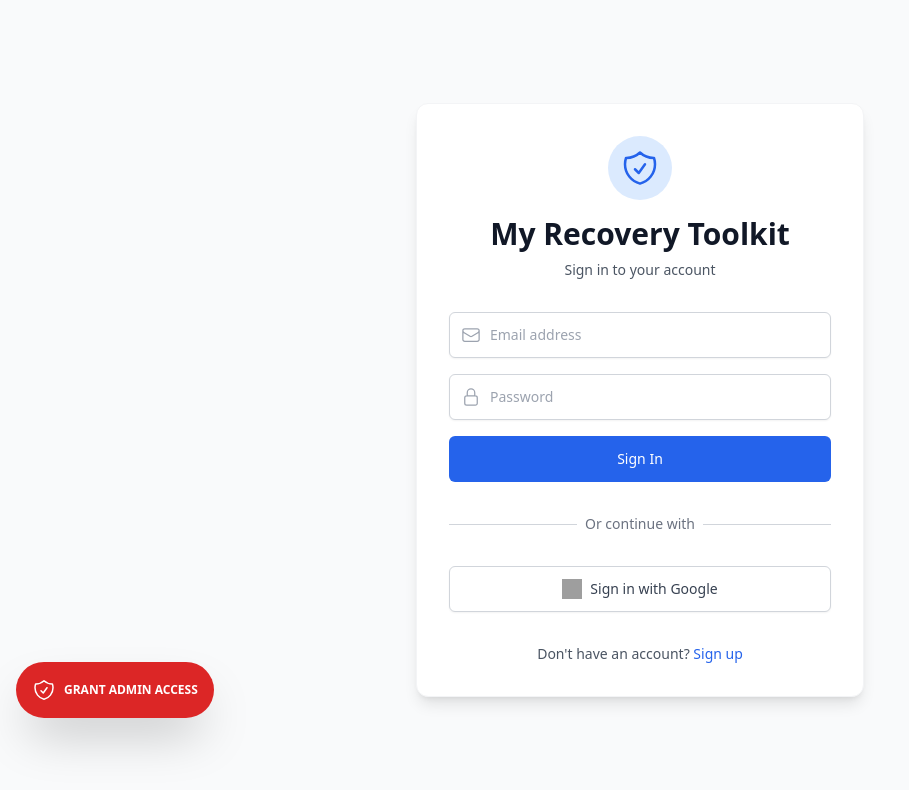
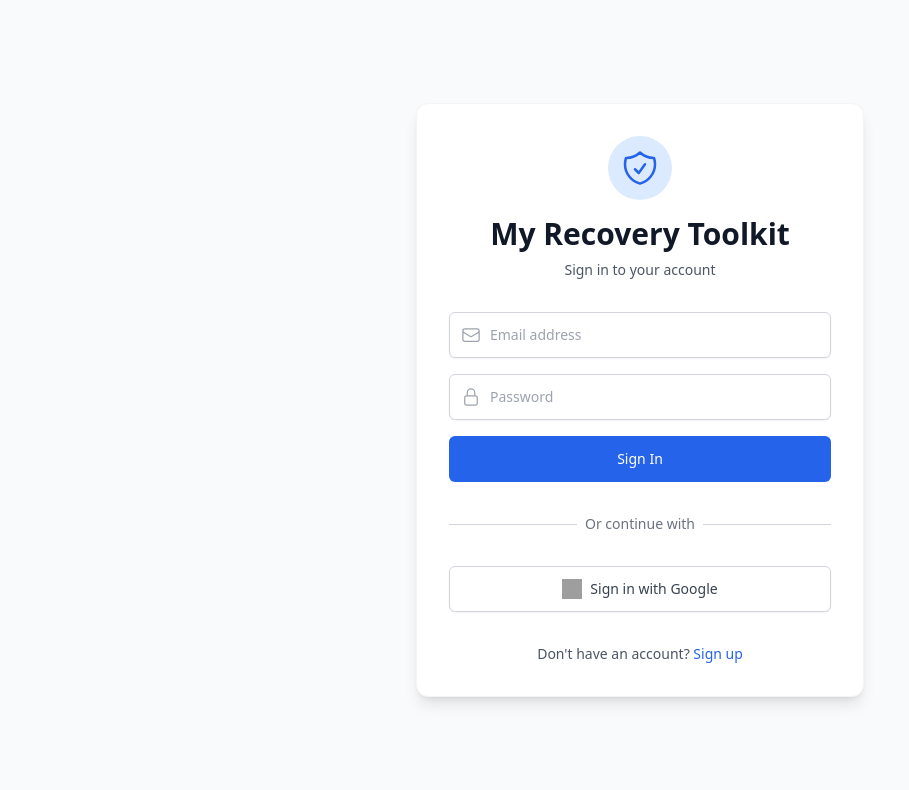
Before and after one commit to rpdouglas/MRT2, a React (Vite) app: page /login in a window 1280 px wide. Shown: the top 790 px of the page, without its empty margins (0-909 px from the left). Built offline with nearby package versions, Linux system fonts and the light colour scheme; no server answers; grey boxes are pictures that could not be loaded.

Commit message:
remove admin fix

```diff
--- a/src/App.tsx
+++ b/src/App.tsx
@@ -24,7 +24,7 @@ import InsightsLog from './pages/InsightsLog';
 import AdminDashboard from './pages/AdminDashboard';
 import VaultGate from './components/VaultGate';
 import ErrorBoundary from './components/ErrorBoundary';
-import AdminGrant from './components/AdminGrant'; // TEMPORARY IMPORT
+//import AdminGrant from './components/AdminGrant'; // TEMPORARY IMPORT
 
 function PrivateRoute({ children }: { children: React.ReactNode }) {
   const { user, loading } = useAuth();
@@ -163,7 +163,7 @@ export default function App() {
           </LayoutProvider>
         </EncryptionProvider>
         {/* FIXED: Moved inside AuthProvider so useAuth works */}
-        <AdminGrant />
+
       </AuthProvider>
     </ErrorBoundary>
   );
```
